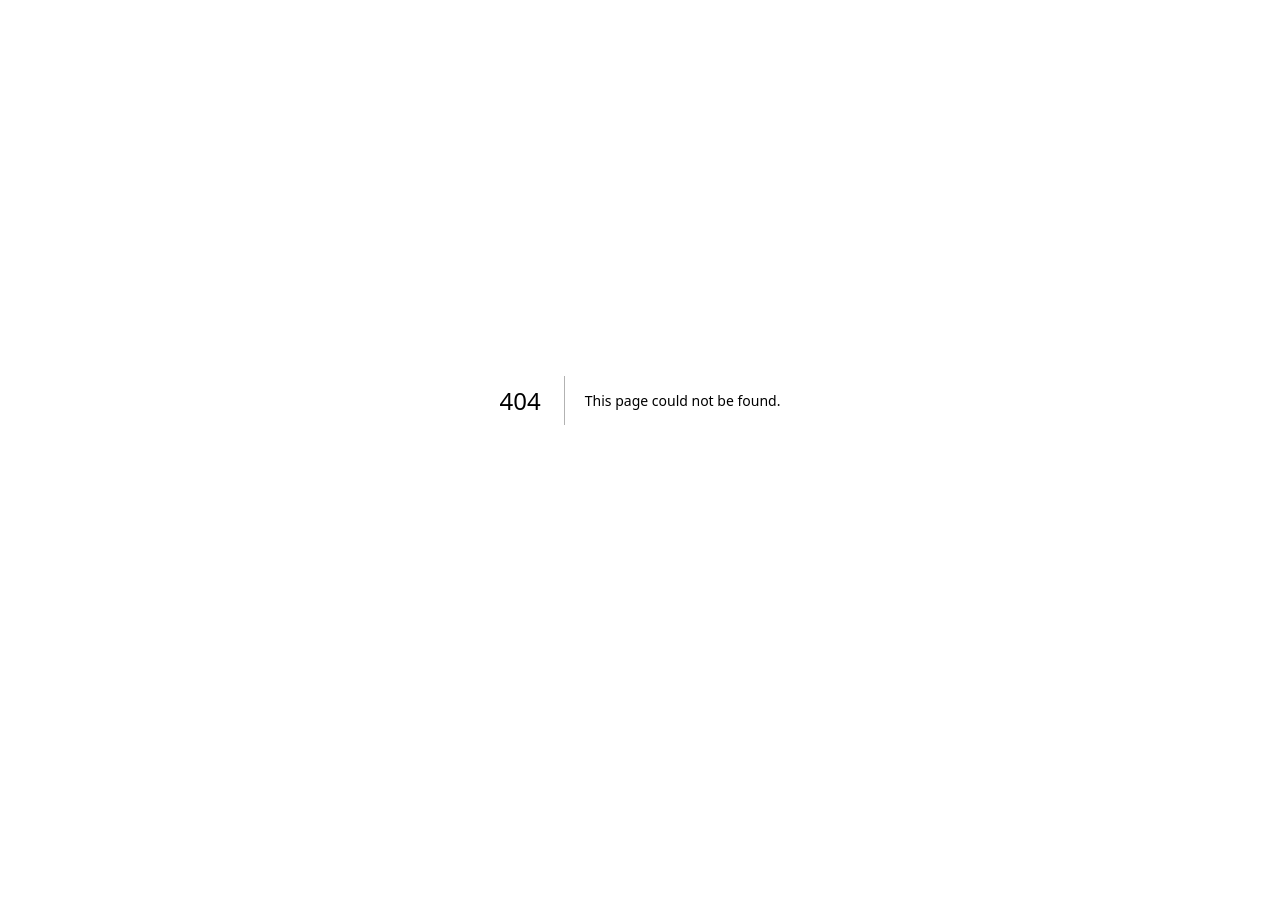
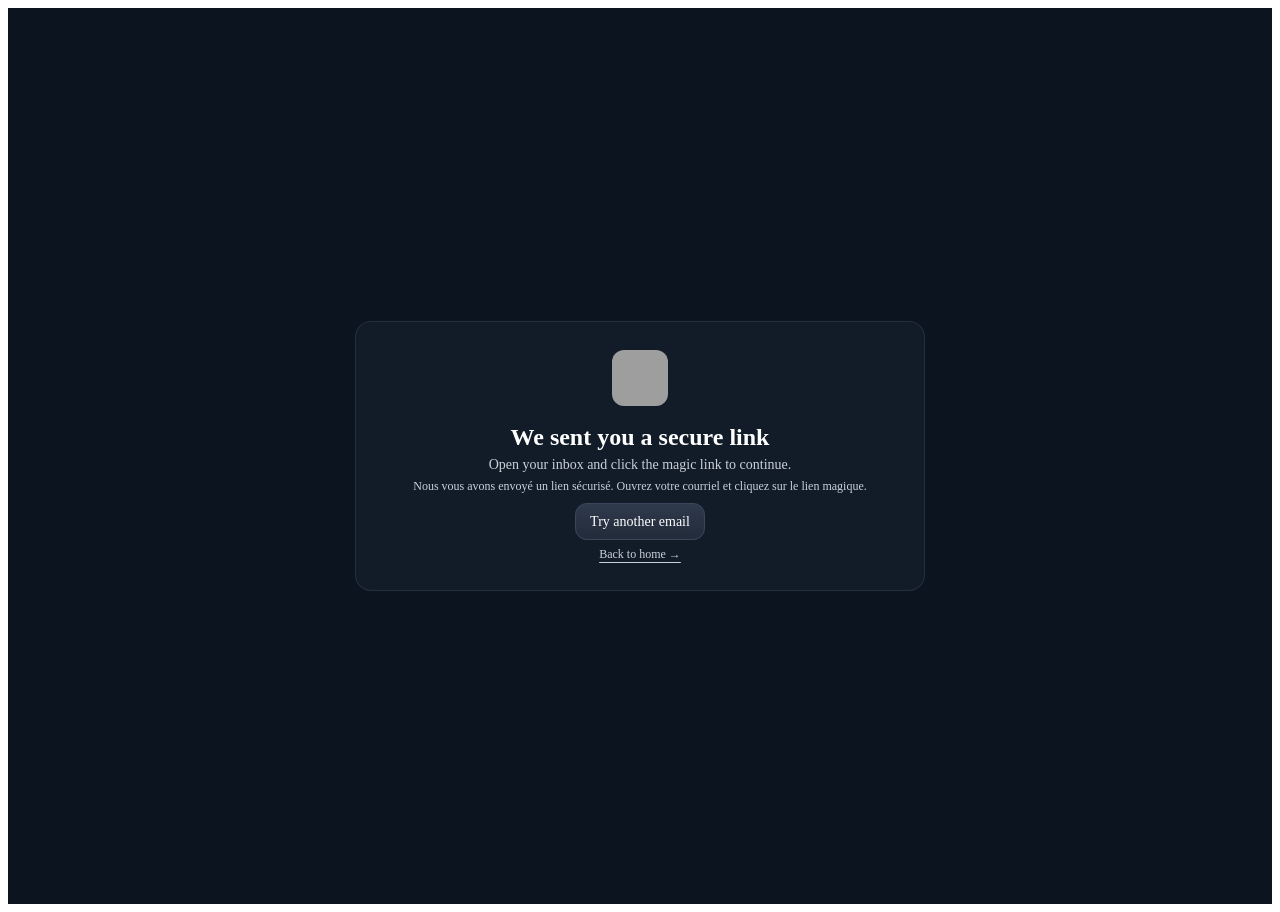
Before and after one commit to aarzoine07/clinicaai-app, a Next.js app: page /check-email in a window 1280 px wide. Before the commit this address had no page. Before the commit the page ends 800 px from the top, so only its background shows below. Built offline with nearby package versions, Linux system fonts and the light colour scheme; grey boxes are pictures that could not be loaded.

Commit message:
Create check-email.tsx

```diff
--- /dev/null
+++ b/pages/check-email.tsx
@@ -0,0 +1,70 @@
+// pages/check-email.tsx
+import Head from "next/head";
+
+const THEME = {
+  bg: "#0c1420",
+  cardBg: "rgba(20, 30, 44, 0.85)",
+  cardBorder: "rgba(40, 52, 69, 0.8)",
+  heading: "#ffffff",
+  body: "#c9d1d9",
+};
+
+export default function CheckEmail() {
+  return (
+    <main style={{ minHeight: "100vh", width: "100%", background: THEME.bg }}>
+      <Head>
+        <title>Check your email • ClinicaAI</title>
+        <meta name="robots" content="noindex" />
+      </Head>
+
+      <div style={{ minHeight: "100vh", display: "grid", placeItems: "center", padding: "48px 20px" }}>
+        <section
+          style={{
+            width: "100%",
+            maxWidth: 520,
+            background: THEME.cardBg,
+            border: `1px solid ${THEME.cardBorder}`,
+            borderRadius: 16,
+            padding: "28px 24px",
+          }}
+        >
+          <div style={{ textAlign: "center" }}>
+            <img src="/logo.png" alt="ClinicaAI logo" width={56} height={56} style={{ borderRadius: 12 }} />
+            <h1 style={{ color: THEME.heading, fontSize: 24, margin: "14px 0 6px" }}>
+              We sent you a secure link
+            </h1>
+            <p style={{ color: THEME.body, fontSize: 14, margin: 0 }}>
+              Open your inbox and click the magic link to continue.
+            </p>
+            <p style={{ color: THEME.body, fontSize: 12, marginTop: 6 }}>
+              Nous vous avons envoyé un lien sécurisé. Ouvrez votre courriel et cliquez sur le lien magique.
+            </p>
+
+            <div style={{ marginTop: 18 }}>
+              <a
+                href="/signup"
+                style={{
+                  color: "#fff",
+                  fontSize: 14,
+                  padding: "10px 14px",
+                  borderRadius: 12,
+                  textDecoration: "none",
+                  background: "linear-gradient(180deg, #2f3a4d 0%, #222b39 100%)",
+                  border: "1px solid #3a465a",
+                }}
+              >
+                Try another email
+              </a>
+            </div>
+
+            <div style={{ marginTop: 14 }}>
+              <a href="/" style={{ color: THEME.body, fontSize: 12, textDecoration: "underline", textUnderlineOffset: 4 }}>
+                Back to home →
+              </a>
+            </div>
+          </div>
+        </section>
+      </div>
+    </main>
+  );
+}
```
